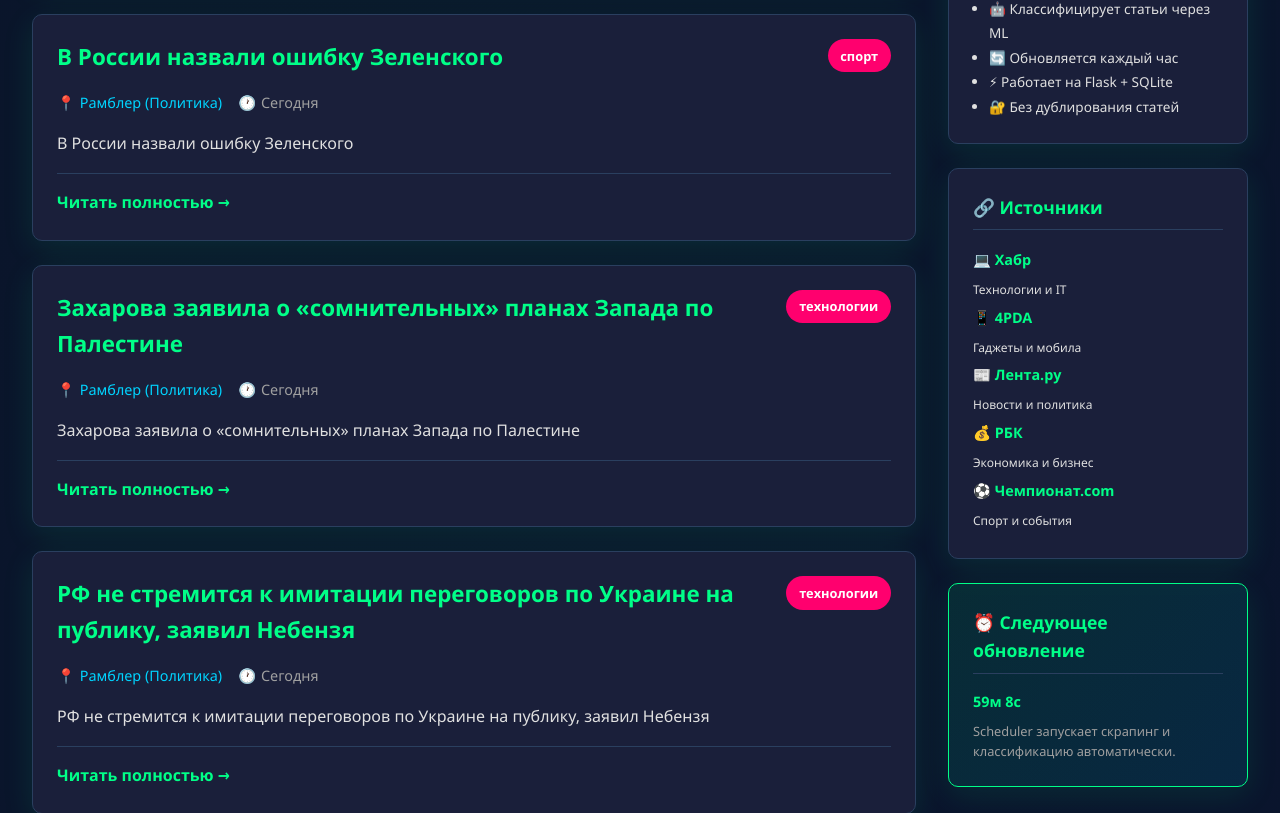
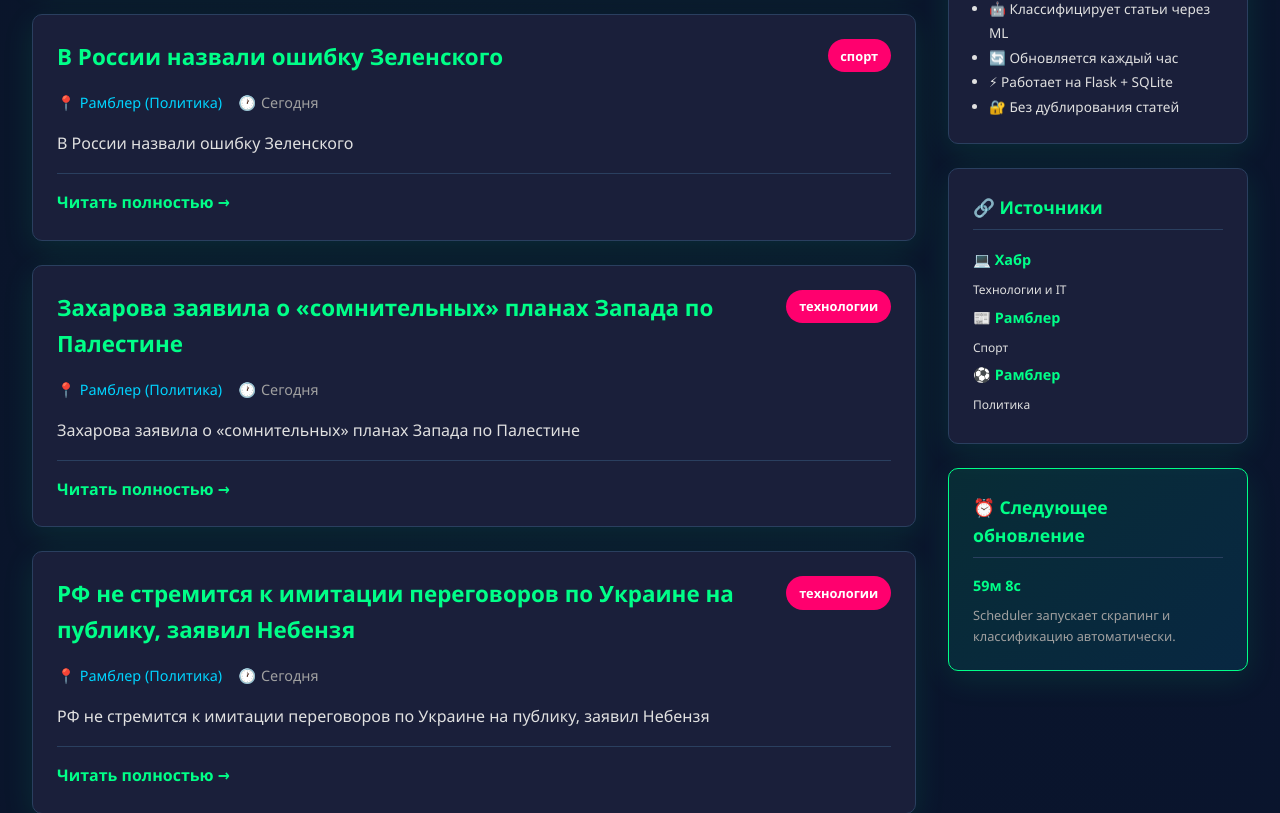
Before and after one commit to kvoru88/08.06.team-poject, a Flask app: page / in a window 1280 px wide. Shown: the part 847-1660 px from the top of the page. Run offline with Flask 3, Linux system fonts and the light colour scheme; data comes from the database, SQL or seed files in the repository; some libraries are stand-ins or nearby versions.

Commit message:
Устранение последних недочетов

```diff
--- a/templates/index.html
+++ b/templates/index.html
@@ -302,10 +302,8 @@
                 <div class="widget-title">🔗 Источники</div>
                 <div style="font-size: 0.9rem; line-height: 2;">
                     <p>💻 <strong><a href="https://habr.com/ru/all/" target="_blank" style="color: var(--primary); text-decoration: none;">Хабр</a></strong><br><small>Технологии и IT</small></p>
-                    <p>📱 <strong><a href="https://4pda.to/" target="_blank" style="color: var(--primary); text-decoration: none;">4PDA</a></strong><br><small>Гаджеты и мобила</small></p>
-                    <p>📰 <strong><a href="https://lenta.ru/" target="_blank" style="color: var(--primary); text-decoration: none;">Лента.ру</a></strong><br><small>Новости и политика</small></p>
-                    <p>💰 <strong><a href="https://www.rbc.ru/" target="_blank" style="color: var(--primary); text-decoration: none;">РБК</a></strong><br><small>Экономика и бизнес</small></p>
-                    <p>⚽ <strong><a href="https://www.championat.com/" target="_blank" style="color: var(--primary); text-decoration: none;">Чемпионат.com</a></strong><br><small>Спорт и события</small></p>
+                    <p>📰 <strong><a href="https://news.rambler.ru/sport/" target="_blank" style="color: var(--primary); text-decoration: none;">Рамблер</a></strong><br><small>Спорт</small></p>
+                    <p>⚽ <strong><a href="https://news.rambler.ru/politics/" target="_blank" style="color: var(--primary); text-decoration: none;">Рамблер</a></strong><br><small>Политика</small></p>
                 </div>
             </div>
 
```
